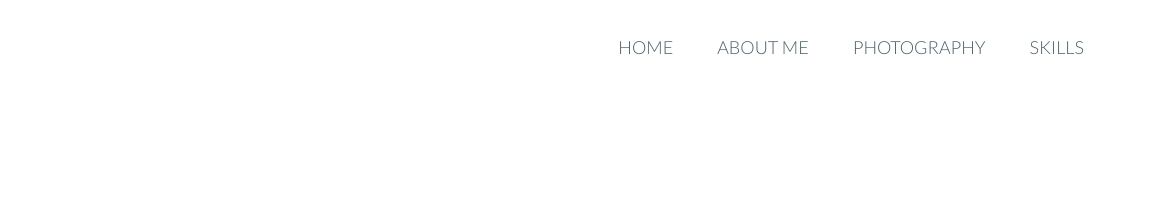
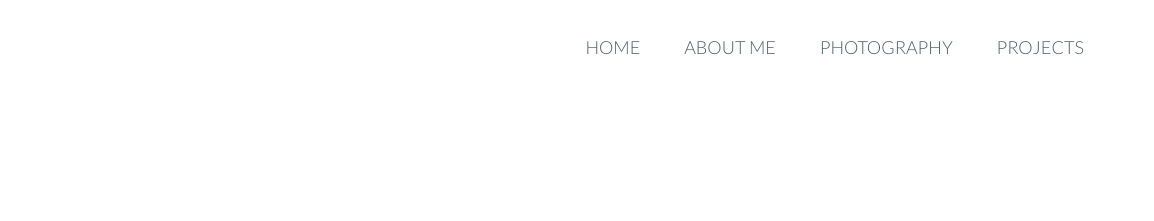
Before and after one commit to CharmaineWang/charmainewang.github.io, a plain HTML site: page index.html in a window 1280 px wide. Shown: the top 221 px of the page, 126-1280 px from the left. Drawn offline with nearby package versions, Linux system fonts and the light colour scheme; a script that the page names is missing; files whose address does not match are found by name.

Commit message:
Project instead of Skills

```diff
--- a/index.html
+++ b/index.html
@@ -27,7 +27,7 @@
                         <li><a1 class="home" href="#"> Home</a1></li>
                         <li><a2 class="about" href="#"> About Me</a2></li>
                         <li><a3 class="photography" href="#"> Photography </a3></li>
-                        <li><a4  class="skills" href="#"> Skills</a4></li>
+                        <li><a4  class="skills" href="#">Projects</a4></li>
                     </ul>
                     <a class="mobile-icon js-nav-icon"><i class="ion-navicon-round"></i></a>
                 </div>
```
